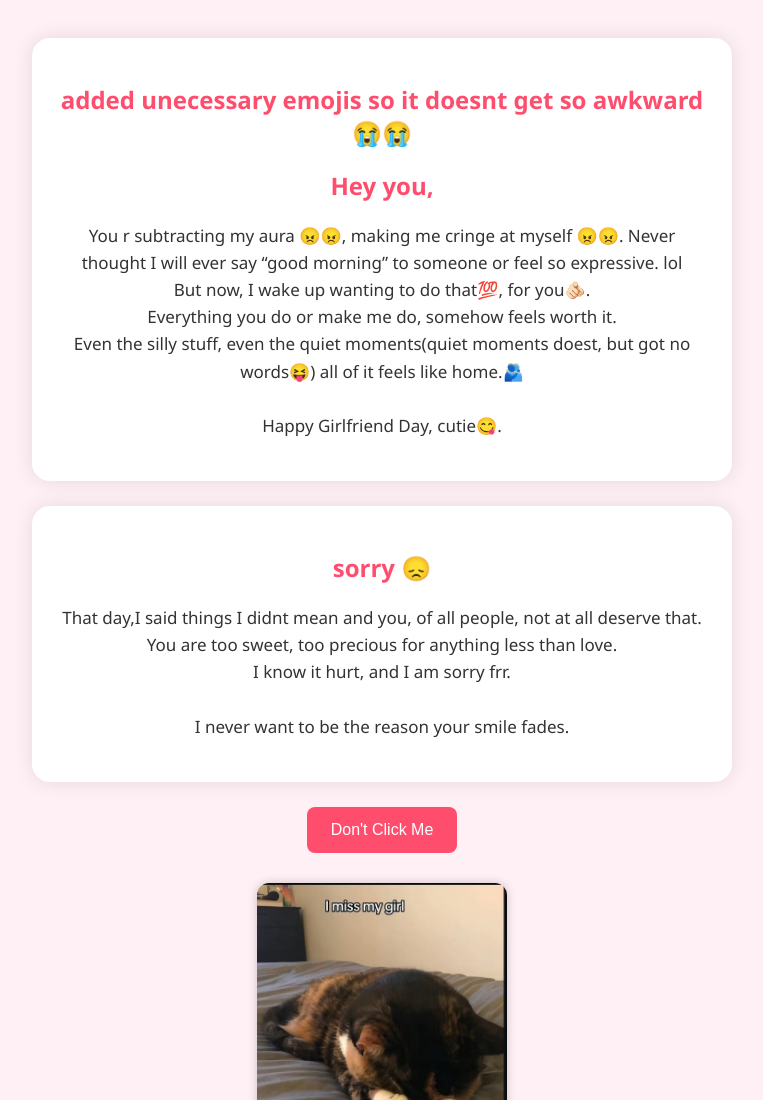
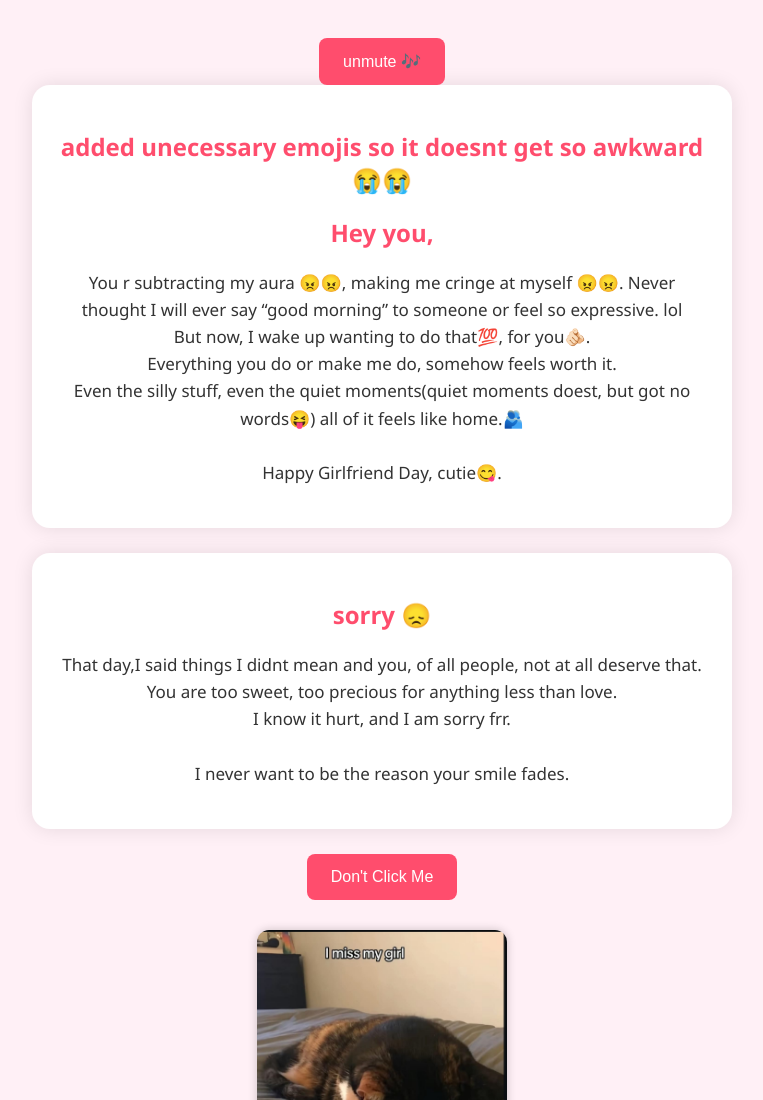
Before and after one commit to Cant-Code-fs/xyz, a plain HTML site: page index.html in a window 1280 px wide. Shown: the top 1100 px of the page, without its empty margins (258-1021 px from the left). Drawn offline with Linux system fonts and the light colour scheme.

Commit message:
Update index.html

```diff
--- a/index.html
+++ b/index.html
@@ -68,7 +68,7 @@
 </head>
 <body>
   <div class="container">
-
+  <button onclick="playMusic()">unmute 🎶</button>
     <div class="section">
         <h2>added unecessary emojis so it doesnt get so awkward 😭😭</h2>
       <h2>Hey you,</h2>
```
